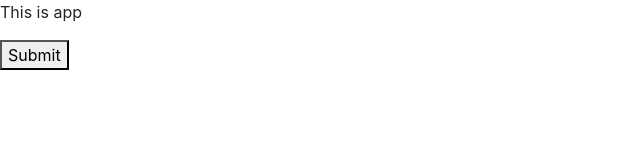
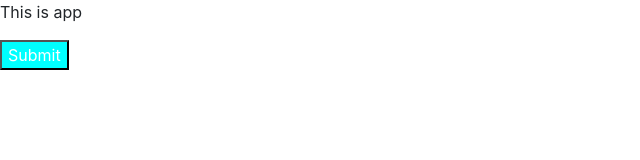
Before and after one commit to QuocDung21/git-tutorial, a plain HTML site: page index.html in a window 1280 px wide. Shown: the whole page, without its empty margins (0-640 px from the left). Drawn offline with nearby package versions, Linux system fonts and the light colour scheme.

Commit message:
update index.html file

```diff
--- a/index.html
+++ b/index.html
@@ -18,6 +18,8 @@
       integrity="sha384-ggOyR0iXCbMQv3Xipma34MD+dH/1fQ784/j6cY/iJTQUOhcWr7x9JvoRxT2MZw1T"
       crossorigin="anonymous"
     />
+    <link rel="stylesheet" href="index.css" />
+    <link rel="stylesheet" href="index2.css" />
   </head>
   <body>
     <!-- Optional JavaScript -->
```
